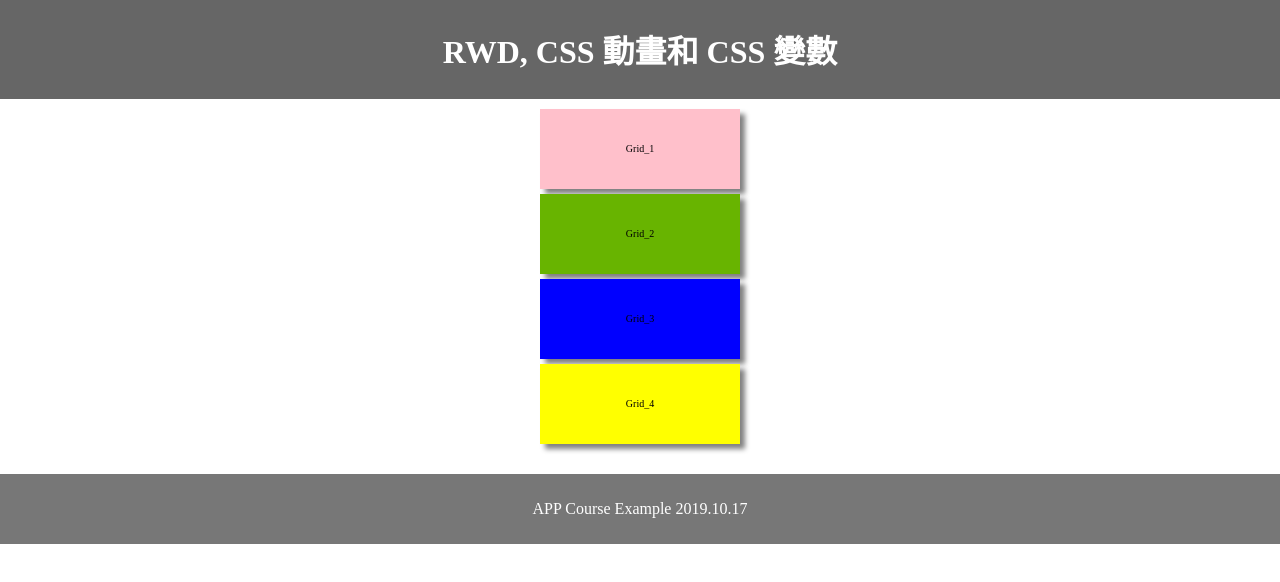
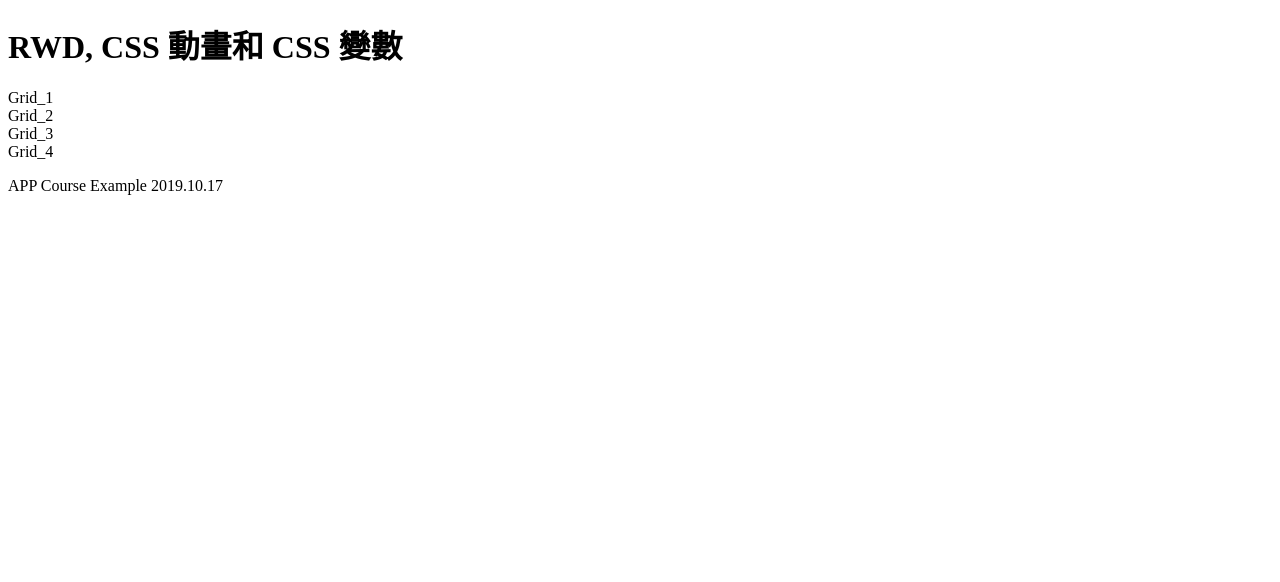
Before and after one commit to cotton1121/app, a plain HTML site: page index1.html in a window 1280 px wide. Drawn offline with Linux system fonts and the light colour scheme.

Commit message:
1018
1018

```diff
--- a/index1.html
+++ b/index1.html
@@ -4,94 +4,7 @@
 <title>CSS RWD</title>
 <meta charset="utf-8">
 <meta name="viewport" content="width=device-width, initial-scale=1">
-<style>
-body {
-	margin: 0;
-	text-align: center;
-}
-
-/* Style the header */
-header {
-    background-color: #666;
-    padding: 5px;
-    text-align: center;
-    color: white;
-}
-
-section {
-	padding: 5px;
-}
-
-/* Style the footer */
-footer {
-    background-color: #777;
-    padding: 10px;
-    text-align: center;
-    color: white;
-}
-
-div.grid1 {
-	background-color: pink;
-	animation-name: ani_grid1;
-    animation-duration: 4s;
-}
-
-div.grid2 {
-	background-color: green;
-	animation-name: ani_grid2;
-	animation-duration: 4s;
-	animation-iteration-count: infinite;
-}
-
-div.grid3 {
-	background-color: blue;
-}
-
-div.grid4 {
-	background-color: yellow;
-}
-
-/* CSS transform standard syntax */
-@keyframes ani_grid1 {
-    from {transform: rotate(0deg);}
-    to {transform: rotate(360deg);}
-}
-
-@keyframes ani_grid2 {
-	0% {background-color: black;}
-	20% {background-color: green;}
-	40% {background-color: yellow;}
-	60% {background-color: red;}
-	80% {background-color: blue;}
-	100% {background-color: green;}
-}
-
-.fas {
-	animation-name: heartbeat;
-    animation-duration: var(--heartbeat);
-	animation-iteration-count: infinite;
-}
-
-@keyframes heartbeat {
-	from {transform: scale(1,1); color: white;}
-	to {transform: scale(1.2,1.2); color: red;}
-}
-
-div.container {
- width: 210px;
- height: 360px;
- margin: 0px auto;
-}
-
-div.grid {
- width: 200px;
- height: 80px;
- margin: 5px;
- line-height: 80px;
- box-shadow: 5px 5px 5px gray;
- font-size: 10px;
-}
-</style>
+<style type="a/css"></style>
 </head>
 
 <body>
```
